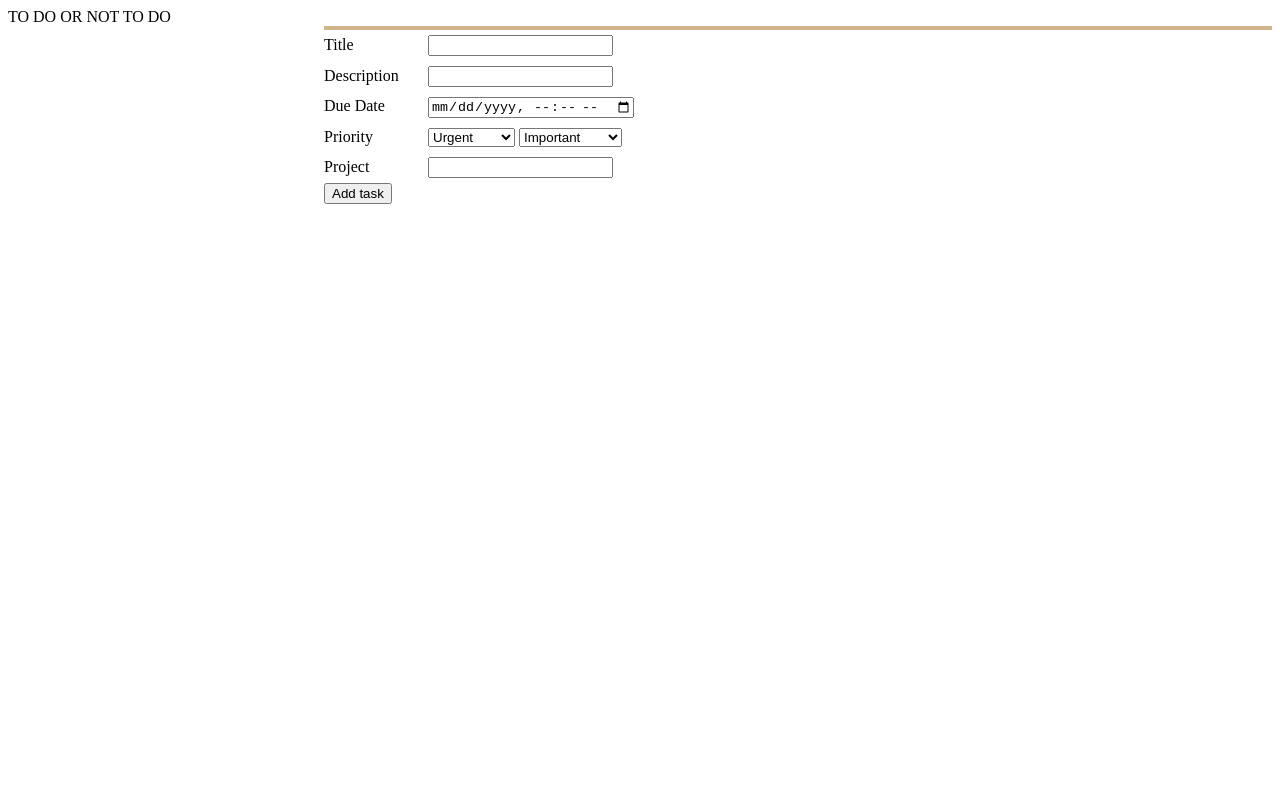
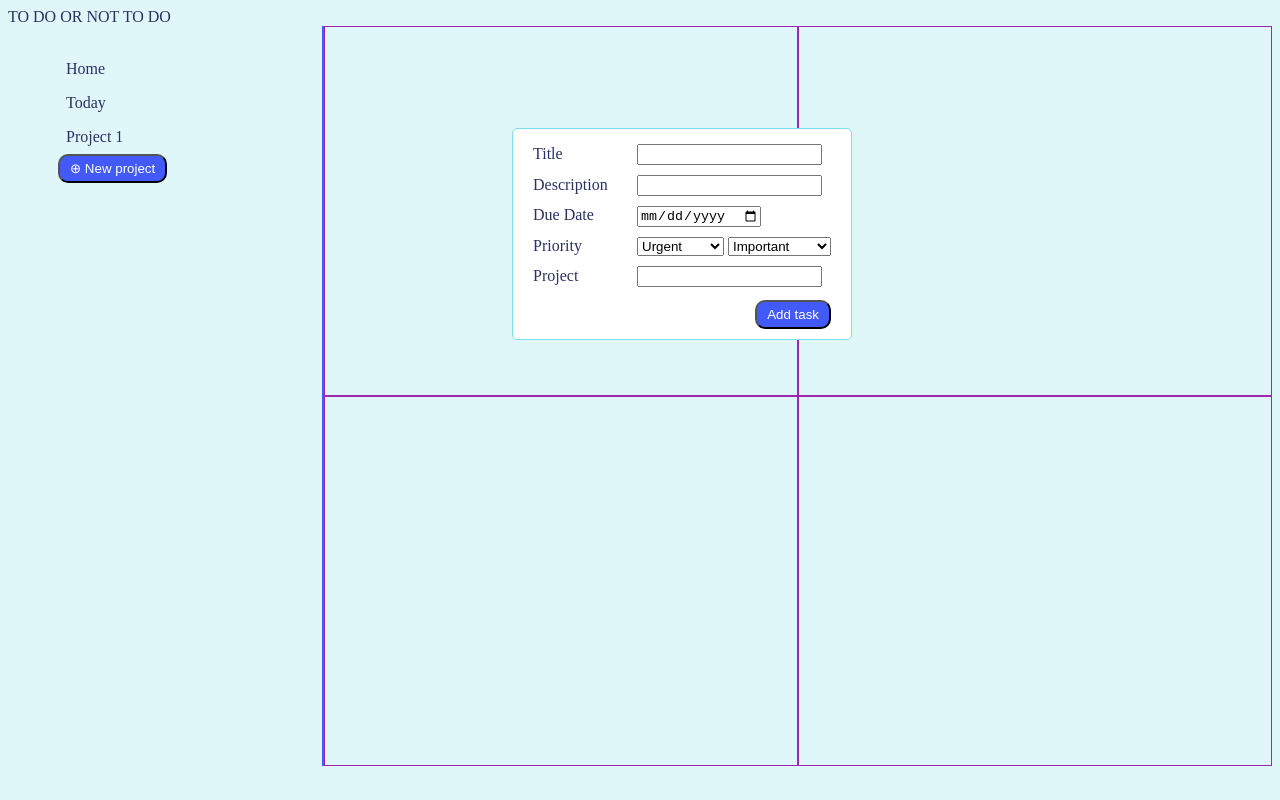
Before and after one commit to Thongqi/top, a website built with webpack: page todo/src/template.html in a window 1280 px wide. Built offline with nearby package versions, Linux system fonts and the light colour scheme.

Commit message:
date return a day before

```diff
--- a/todo/src/addtask.js
+++ b/todo/src/addtask.js
@@ -4,6 +4,7 @@ import { format } from "date-fns"
 import { Tasks } from "./index.js";
 
 const DAYINSECONDS = 86400000;
+
 
 
 export function Task(title, description, dueDate, priority, projectname){
--- a/todo/src/displaytaskmodal.js
+++ b/todo/src/displaytaskmodal.js
@@ -1,4 +1,12 @@
 import { Tasks } from "./index.js";
+import { parse } from "date-fns";
+
+let removeTimezone = (date) => {
+    date = new Date(date);
+    return new Date(
+      date.valueOf() + date.getTimezoneOffset() * 60 * 1000
+    );
+ };
 
 export function displaytaskmodal(){
     let taskdetails;
@@ -14,7 +22,7 @@ export function displaytaskmodal(){
 
             modal.querySelector('#task-title').value = taskdetails.title;
             modal.querySelector('#task-description').value = taskdetails.description;
-            modal.querySelector('#task-duedate').value = taskdetails.dueDate;
+            modal.querySelector('#task-duedate').valueAsDate = parse(taskdetails.dueDate, 'dd/MM/yyyy', new Date());
 
 
         })
@@ -25,6 +33,6 @@ export function displaytaskmodal(){
 
 function getTaskDetails(taskId){
     const taskdetails = Tasks.filter(task => task.id == taskId);
-
+    console.log(taskdetails[0])
     return taskdetails[0];
 }
--- a/todo/src/index.js
+++ b/todo/src/index.js
@@ -6,6 +6,8 @@ import { displaytaskmodal } from "./displaytaskmodal.js";
 import "./style.css";
 export let Tasks = checkIfLocalStoragePresent();
 
+// set min pickdate must be today or after
+document.querySelector('#new-task-form #duedate').min = new Date().toISOString().split("T")[0];
 
 displayTask(Tasks);
 addNewTask();
--- a/todo/src/style.css
+++ b/todo/src/style.css
@@ -1,9 +1,30 @@
+:root {
+    --primary-bg: #E0F7FA;        /* Bright Aqua - Background */
+    --accent-color: #80DEEA;      /* Vivid Cyan - Accent */
+    --button-color: #425afa;      /* Deep Purple - Button */
+    --button-hover: #9C27B0;      /* Bright Purple - Button Hover */
+    --text-color: #2a3163;        /* Indigo - Text */
+}
+
 body {
     display: grid;
     grid-template-columns: 1fr 3fr;
     grid-template-areas:
         "header header"
         "sidebar content";
+    background-color: var(--primary-bg);
+    color: var(--text-color);
+}
+
+button{
+    padding: 5px 10px;
+    border-radius: 10px;
+    background-color: var(--button-color);
+}
+
+button:hover{
+    background-color: var(--button-hover);
+    cursor: pointer;
 }
 
 
@@ -12,26 +33,47 @@ body {
     display: grid;
     grid-template-columns: 1fr 1fr;
     grid-template-rows: 1fr 1fr;
+
 }
 
 .content > div {
     display: flex;
     flex-wrap: wrap;
-    border: 1px solid tan;
-    background-color: darkgray;
+    border: 1px solid var(--button-hover);
+    background-color: var(--primary-bg);
+    align-content: baseline;
+    gap: 5px;
+    padding: 0.5rem;
 }
 
 .content > div > div{
     width: 125px;
-    background-color: teal;
-    color: white;
+    background-color: white;
+    color: var(--text-color);
     border-radius: 10px;
+    padding: 0.5rem;
+    border: var(--button-color) 1px solid;
+}
+
+.content > div > div p {
+    pointer-events: none;
 }
 
 .header {
     grid-area:header;
 
 
+}
+
+#new-task-form {
+    width: fit-content;
+    padding: 10px 20px;
+    border: solid 1px var(--accent-color);
+    border-radius: 5px;
+    position: fixed;
+    top: 10vw;
+    left: 40vw;
+    background-color: white;
 }
 
 #new-task-form div, .task-modal div{
@@ -45,8 +87,29 @@ body {
     display: inline-block;
 }
 
+#new-task-form button{
+    float: right;
+    margin-top: 0.5rem;
+    background-color: var(--button-color);
+
+    color: white;
+}
+
 .sidebar {
     grid-area: sidebar;
+    padding: 10px;
+    border-right: 2px solid var(--button-color);
+    height: 90vh;
+}
+
+.sidebar ul li{
+    list-style-type: none;
+    padding: 0.5rem 0 0.5rem 0.5rem;
+}
+
+.sidebar button{
+    background-color: var(--button-color);
+    color: white;
 }
 
 .task-modal{
--- a/todo/src/template.html
+++ b/todo/src/template.html
@@ -8,7 +8,12 @@
 <body>
     <header class="header">TO DO OR NOT TO DO</header>
     <section class="sidebar">
-
+        <ul>
+            <li>Home</li>
+            <li>Today</li>
+            <li>Project 1</li>
+            <button type="button" id="add-new-project">&#8853; New project</button>
+        </ul>
     </section>
     <section class="content">
         <div class="priority-1"></div>
@@ -34,7 +39,7 @@
 
         <div>
             <label for="duedate">Due Date</label>
-            <input type="datetime-local" id="task-duedate">
+            <input type="date" id="task-duedate">
         </div>
 
 
@@ -52,7 +57,7 @@
 
         <div>
             <label for="duedate">Due Date</label>
-            <input type="datetime-local" id="duedate">
+            <input type="date" id="duedate">
         </div>
 
         <div>
```
